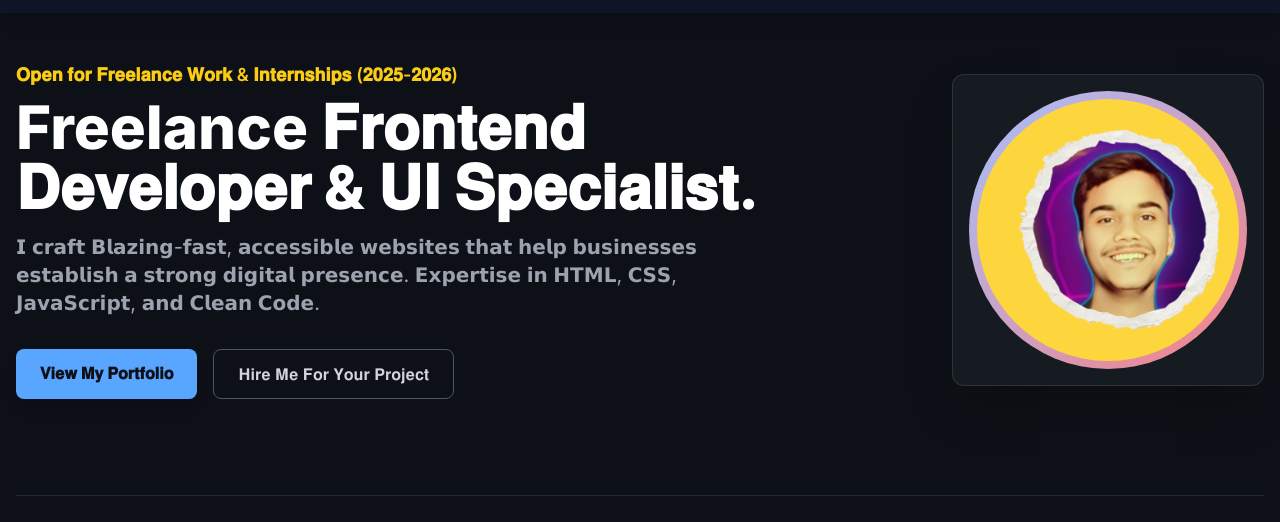
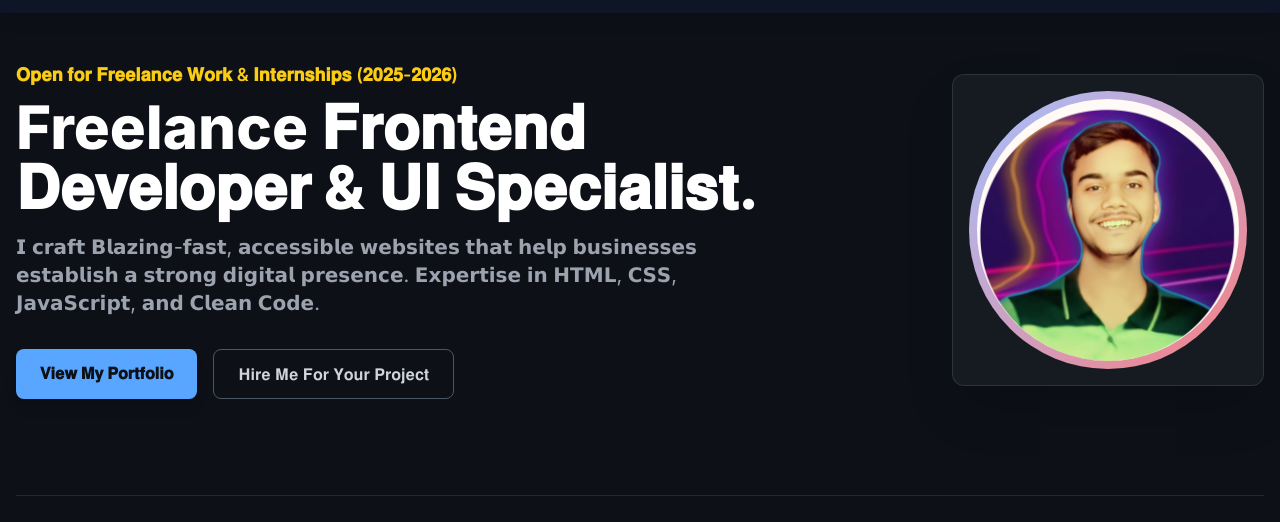
Before and after one commit to kshitijtiwari887-cmyk/kshitij-portfolio, a plain HTML site: page index.html in a window 1280 px wide. Shown: the part 47-569 px from the top of the page. Drawn offline with nearby package versions, Linux system fonts and the light colour scheme.

Commit message:
Update index.html

```diff
--- a/index.html
+++ b/index.html
@@ -85,7 +85,7 @@
             <!-- Profile Image (Placeholder for now) -->
             <div class="lg:w-1/4 mt-10 lg:mt-0 p-4 card rounded-xl shadow-2xl">
                 <!-- Placeholder for the original circular image with background glow -->
-                <img src="Image2.png" alt="Kshitij Tiwari Profile" class="w-full h-auto rounded-full p-2" style="background: linear-gradient(135deg, #a6c0fe 0%, #f68084 100%);">
+                <img src="Image7.png" alt="Kshitij Tiwari Profile" class="w-full h-auto rounded-full p-2" style="background: linear-gradient(135deg, #a6c0fe 0%, #f68084 100%);">
             </div>
         </section>
 
```
